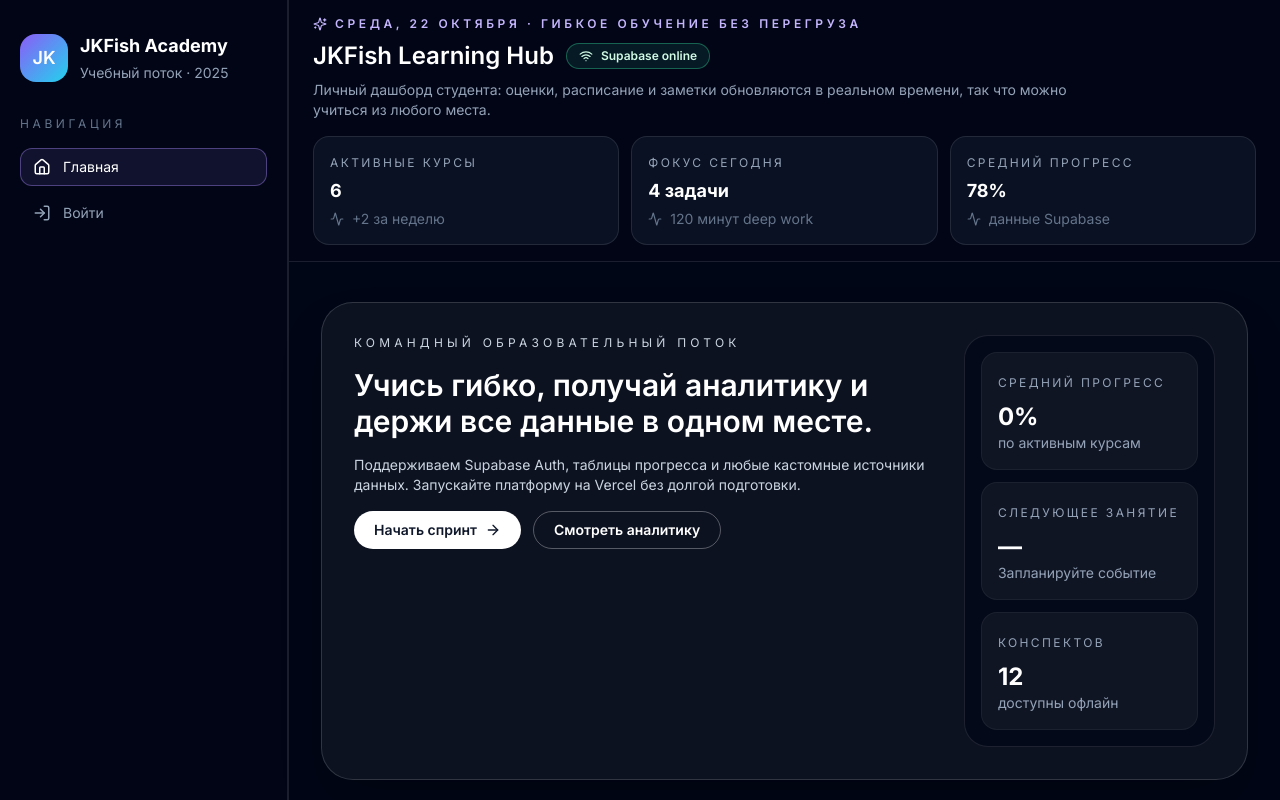
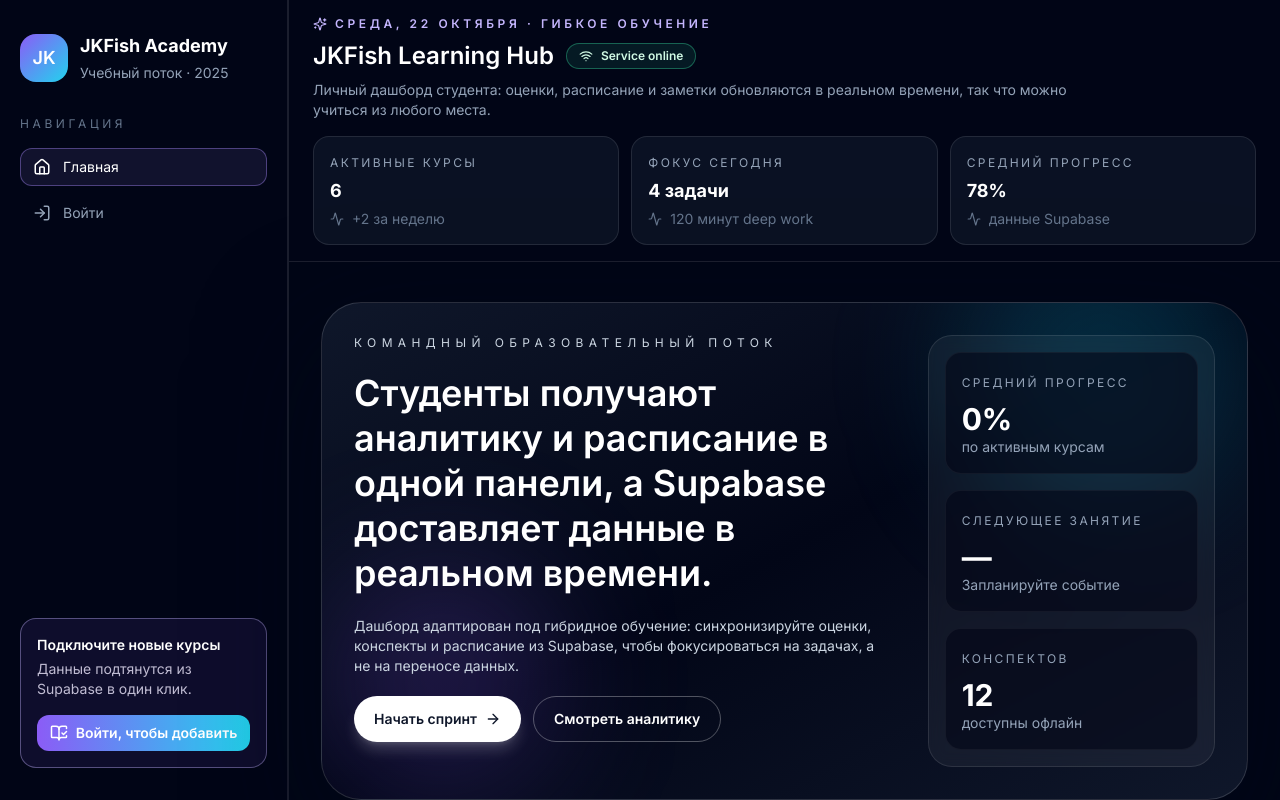
Before and after one commit to Felonale/jkfish, a Next.js app: page / in a window 1280 px wide. Shown: the top 800 px of the page. Built offline with nearby package versions, Linux system fonts and the light colour scheme; no server answers; the database is empty.

Commit message:
Changed everything a little

```diff
--- a/app/components/Card.tsx
+++ b/app/components/Card.tsx
@@ -28,7 +28,7 @@
           <p className="mt-2 text-sm text-slate-300">{description}</p>
         </div>
         {highlight && (
-          <span className="rounded-full border border-emerald-300/40 bg-emerald-400/10 px-3 py-1 text-xs font-semibold text-emerald-100">
+          <span className="whitespace-nowrap rounded-full border border-emerald-300/40 bg-emerald-400/10 px-3 py-1 text-xs font-semibold text-emerald-100 text-center">
             {highlight}
           </span>
         )}
--- a/app/components/Header.tsx
+++ b/app/components/Header.tsx
@@ -18,13 +18,13 @@
       <div className="flex flex-col gap-2 text-white">
         <p className="inline-flex items-center gap-2 text-xs font-semibold uppercase tracking-[0.3em] text-violet-300">
           <Sparkles size={14} />
-          {today} · гибкое обучение без перегруза
+          {today} · гибкое обучение
         </p>
         <div className="flex flex-wrap items-center gap-3">
           <h1 className="text-2xl font-semibold">JKFish Learning Hub</h1>
           <div className="inline-flex items-center gap-2 rounded-full border border-emerald-400/40 bg-emerald-400/10 px-3 py-1 text-xs font-semibold text-emerald-100">
             <Wifi size={14} />
-            Supabase online
+            Service online
           </div>
         </div>
         <p className="max-w-3xl text-sm text-slate-400">
--- a/app/components/Sidebar.tsx
+++ b/app/components/Sidebar.tsx
@@ -57,7 +57,7 @@
   );
 
   return (
-    <aside className="hidden w-72 flex-col border-r border-white/10 bg-slate-950/95 px-5 py-8 text-white lg:flex">
+    <aside className="sticky top-0 hidden h-screen w-72 flex-col overflow-y-auto border-r border-white/10 bg-slate-950/95 px-5 py-8 text-white lg:flex">
       <div className="flex items-center gap-3 pb-8">
         <div className="flex h-12 w-12 items-center justify-center rounded-2xl bg-gradient-to-br from-violet-500 to-cyan-400 text-lg font-semibold">
           JK
--- a/app/grades/page.tsx
+++ b/app/grades/page.tsx
@@ -87,7 +87,7 @@
               description={group.description}
               percent={group.percent}
               footer={group.updated}
-              highlight={group.percent > 90 ? "Dean's list" : 'В работе'}
+              highlight={group.percent > 90 ? "Almost" : 'In work'}
             />
           </Link>
         ))}
--- a/app/page.tsx
+++ b/app/page.tsx
@@ -111,45 +111,52 @@
 
   return (
     <div className="space-y-10">
-      <section className="grid gap-6 rounded-[32px] border border-white/15 bg-white/5 p-8 shadow-2xl lg:grid-cols-[1.4fr_0.6fr]">
-        <div className="space-y-4 text-white">
-          <p className="text-xs uppercase tracking-[0.35em] text-slate-300">
+      <section className="relative overflow-hidden rounded-[40px] border border-white/15 bg-gradient-to-br from-slate-900 via-slate-950 to-slate-900 p-8 text-white shadow-[0_40px_120px_rgba(2,6,23,0.6)]">
+        <div className="pointer-events-none absolute inset-0">
+          <div className="absolute -top-20 right-0 h-72 w-72 rounded-full bg-cyan-500/20 blur-3xl" />
+          <div className="absolute bottom-0 left-0 h-60 w-60 rounded-full bg-violet-500/20 blur-3xl" />
+        </div>
+        <div className="relative grid gap-10 lg:grid-cols-[1.3fr_0.7fr]">
+          <div className="space-y-5">
+            <p className="text-xs uppercase tracking-[0.45em] text-slate-300">
               Командный образовательный поток
             </p>
-          <h2 className="text-3xl font-semibold">
-            Учись гибко, получай аналитику и держи все данные в одном месте.
+            <h2 className="max-w-2xl text-4xl font-semibold leading-tight">
+              Студенты получают аналитику и расписание в одной панели, а Supabase доставляет данные
+              в реальном времени.
             </h2>
-          <span className="block text-sm text-slate-300">
-            Поддерживаем Supabase Auth, таблицы прогресса и любые кастомные источники данных.
-            Запускайте платформу на Vercel без долгой подготовки.
+            <span className="block max-w-3xl text-sm text-slate-300">
+              Дашборд адаптирован под гибридное обучение: синхронизируйте оценки, конспекты и
+              расписание из Supabase, чтобы фокусироваться на задачах, а не на переносе данных.
             </span>
             <div className="flex flex-wrap gap-3">
               <Link
                 href="/protected"
-              className="inline-flex items-center gap-2 rounded-full bg-white px-5 py-2 text-sm font-semibold text-slate-900"
+                className="inline-flex items-center gap-2 rounded-full bg-white px-5 py-3 text-sm font-semibold text-slate-900 shadow-lg shadow-white/20"
               >
                 Начать спринт
                 <ArrowRight size={16} />
               </Link>
               <Link
                 href="/grades"
-              className="inline-flex items-center gap-2 rounded-full border border-white/30 px-5 py-2 text-sm font-semibold text-white"
+                className="inline-flex items-center gap-2 rounded-full border border-white/30 px-5 py-3 text-sm font-semibold text-white"
               >
                 Смотреть аналитику
               </Link>
             </div>
           </div>
 
-        <div className="grid gap-3 rounded-3xl border border-white/10 bg-slate-950/70 p-4">
+          <div className="grid gap-4 rounded-3xl border border-white/10 bg-white/5 p-4 backdrop-blur">
             {heroStats.map(stat => (
-            <div key={stat.label} className="rounded-2xl border border-white/5 bg-white/5 p-4">
+              <div key={stat.label} className="rounded-2xl border border-white/5 bg-slate-950/60 p-4">
                 <span className="text-xs uppercase tracking-[0.2em] text-slate-400">
                   {stat.label}
                 </span>
-              <strong className="mt-2 block text-2xl text-white">{stat.value}</strong>
+                <strong className="mt-2 block text-3xl">{stat.value}</strong>
                 <p className="text-sm text-slate-400">{stat.meta}</p>
               </div>
             ))}
+          </div>
         </div>
       </section>
 
--- a/app/schedule/page.tsx
+++ b/app/schedule/page.tsx
@@ -44,8 +44,8 @@
 ];
 
 const focusBlocks = [
-  { title: 'Deep Work', duration: '120 мин', description: 'Работа над финальным проектом.' },
-  { title: 'Mentor Hours', duration: '45 мин', description: 'Слот для вопросов по коду.' },
+  { title: 'Deep Work', time: '14:50', duration: '120 мин', description: 'Работа над финальным проектом.', location: 'Кампус · Аудитория А12' },
+  { title: 'Mentor Hours', time: '9:20', duration: '45 мин', description: 'Слот для вопросов по коду.', location: 'Кампус · Аудитория А12' },
 ];
 
 export default function SchedulePage() {
@@ -76,13 +76,13 @@
                   key={`${day.day}-${session.time}`}
                   className="rounded-2xl border border-white/5 bg-white/5 p-3"
                 >
-                  <div className="text-sm text-slate-400">{session.time}</div>
-                  <strong className="text-white">{session.subject}</strong>
-                  <span className="mt-1 inline-flex rounded-full border border-cyan-300/40 bg-cyan-300/10 px-2 py-0.5 text-xs text-cyan-100">
+                  <div className="justify-between text-sm text-slate-400 inline-flex w-full">
+                    <div className='flex w-full items-center'><Clock3 size={16} className='mr-1'/>{session.time}</div>
+                  <span className="inline-flex rounded-full border border-cyan-300/40 bg-cyan-300/10 px-2 py-0.5 text-xs text-cyan-100">
                     {session.type}
-                  </span>
+                  </span></div>
+                  <strong className="flex text-white w-full">{session.subject}</strong>
                   <div className="mt-2 inline-flex items-center gap-2 text-sm text-slate-400">
-                    <Clock3 size={16} />
                     {session.location}
                   </div>
                 </li>
@@ -101,9 +101,12 @@
             <div>
               <p className="text-sm text-emerald-200">{block.duration}</p>
               <h4 className="text-xl font-semibold">{block.title}</h4>
+              <div className="inline-flex items-center gap-2 text-sm text-emerald-100">
+                <MapPin size={16} />
+                {block.location}
+              </div>
             </div>
-            <div className="inline-flex items-center gap-2 text-sm text-emerald-100">
-              <MapPin size={16} />
+            <div className="mt-2 inline-flex items-center gap-2 text-sm text-slate-400">
               {block.description}
             </div>
           </div>
```
Lines whose indentation alone changed are shown as unchanged.
